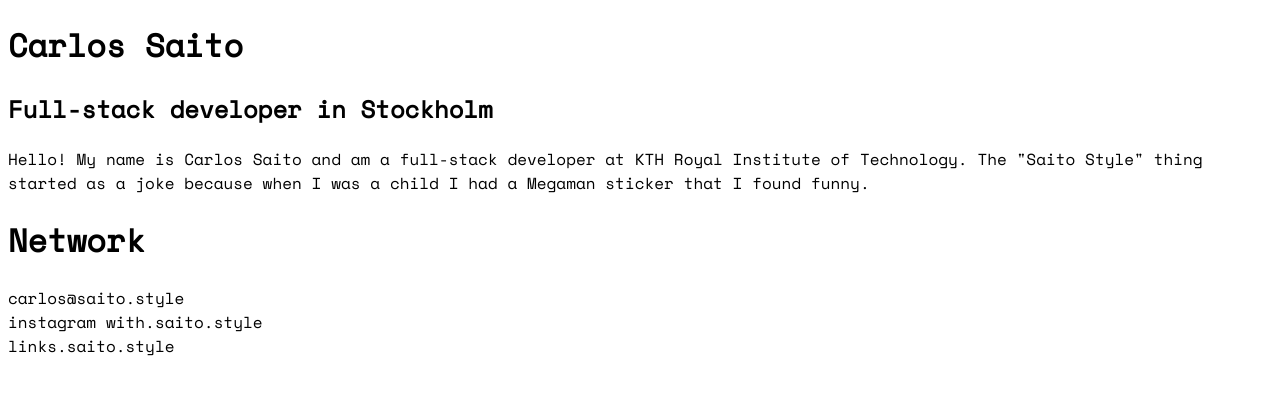
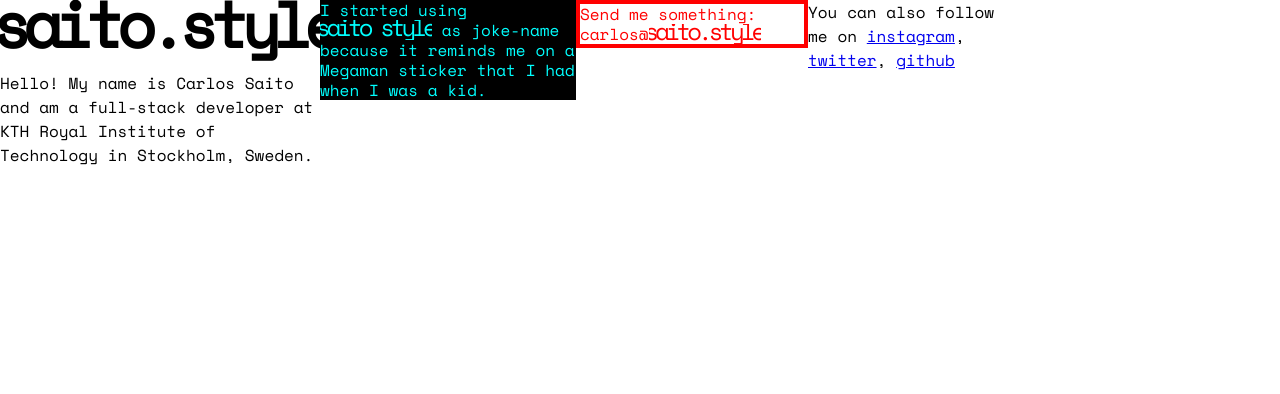
Before and after one commit to exacs/saito.style.2021, an Eleventy site: page src/index.html in a window 1280 px wide. Built offline with nearby package versions, Linux system fonts and the light colour scheme; Eleventy itself is replaced by a stand-in of ours; files that its build step writes are made by us from their sources.

Commit message:
Website done!

```diff
--- a/src/index.css
+++ b/src/index.css
@@ -1,3 +1,97 @@
 body {
   font-family: "Space Mono", monospace;
+  margin: 0;
+  padding: 0;
 }
+
+.saito-style-xl {
+  font-weight: bold;
+  font-size: 4rem;
+  margin-top: -1.5rem;
+  margin-left: -0.5rem;
+  letter-spacing: -0.5rem;
+  overflow: hidden;
+}
+
+.saito-style {
+  display: inline-block;
+  height: 1.25rem;
+  vertical-align: bottom;
+  width: 7rem;
+  position: relative;
+  overflow: hidden;
+}
+
+.saito-style span {
+  position: absolute;
+  left: -0.25rem;
+  top: -0.20rem;
+  letter-spacing: -0.25rem;
+  display: block;
+  white-space: nowrap;
+  font-size: 1.5rem;
+}
+
+.container {
+  /* line-height: 1.25rem; */
+  max-width: 100%;
+}
+
+.column-1 {
+  max-width: 20rem;
+}
+.column-2 {
+  line-height: 1.25rem;
+  max-width: 16rem;
+  background: #000;
+  color: cyan;
+  margin-left: auto;
+}
+.column-3 {
+  max-width: 14rem;
+  line-height: 1.25rem;
+  display: block;
+  border: 0.25rem solid #f00;
+  color: #f00;
+  text-decoration: none;
+}
+.column-4 {
+  max-width: 12rem;
+  margin-left: auto;
+}
+
+.column-5 {
+  display: none;
+}
+
+.number {
+  position: fixed;
+  bottom: 0;
+  right: 0;
+}
+
+@media (min-width: 62rem) {
+  .container {
+    display: flex;
+    align-items: flex-start;
+  }
+  .column-1,
+  .column-2,
+  .column-3,
+  .column-4 {
+    flex: 0 0 auto;
+    margin-left: 0;
+  }
+}
+
+@media (min-width: 93rem) {
+  .column-5 {
+    display: block;
+    flex: 1 1 auto;
+  }
+  .column-5 iframe {
+    width: 95%;
+    border: none;
+    height: 32rem;
+  }
+}
--- a/src/index.html
+++ b/src/index.html
@@ -11,19 +11,42 @@
   <link rel="stylesheet" href="index.css">
 </head>
 <body>
-  <h1>Carlos Saito</h1>
-  <h2>Full-stack developer in Stockholm</h2>
+  <div class="container">
+    <div class="column-1">
+      <div class="saito-style-xl">saito.style</div>
+      <div>
+        Hello! My name is Carlos Saito and am a full-stack developer at KTH Royal Institute of Technology in Stockholm, Sweden.
+      </div>
+    </div>
+    <div class="column-2">
+      I started using <span class="saito-style"><span>saito style</span></span> as joke-name because it reminds me on a Megaman sticker that I had when I was a kid.
+    </div>
+    <a href="mailto:carlos@saito.style" class="column-3">
+      Send me something: carlos@<span class="saito-style"><span>saito.style</span></span>
+    </a>
+    <div class="column-4">
+      <div>You can also follow me on <a href="https://instagram.com/with.saito.style">instagram</a>, <a href="https://twitter.com/saito_style">twitter</a>, <a href="https://github.com/exacs">github</a></div>
+    </div>
+    <div class="column-5">
+      <div>Oh, you have quite a big screen. Let's embed this website in it</div>
+      <script>
+        const q = location.search.slice(1);
+        if (q === "") {
+          document.write('<iframe src="?2"></iframe>')
+        } else {
+          const q2 = parseInt(q, 10);
 
-  <div>
-    Hello! My name is Carlos Saito and am a full-stack developer at KTH Royal Institute of Technology.
-
-    The "Saito Style" thing started as a joke because when I was a child I had a Megaman sticker that I found funny.
+          if (q2 < 5) {
+            document.write(`<iframe src="?${q2+1}"></iframe>`)
+          }
+        }
+      </script>
+    </div>
   </div>
-  <div>
-    <h1>Network</h1>
-    <div>carlos@saito.style</div>
-    <div>instagram with.saito.style</div>
-    <div>links.saito.style</div>
+  <div class="number">
+    <script>
+      document.write(location.search.slice(1));
+    </script>
   </div>
 </body>
 </html>
```
